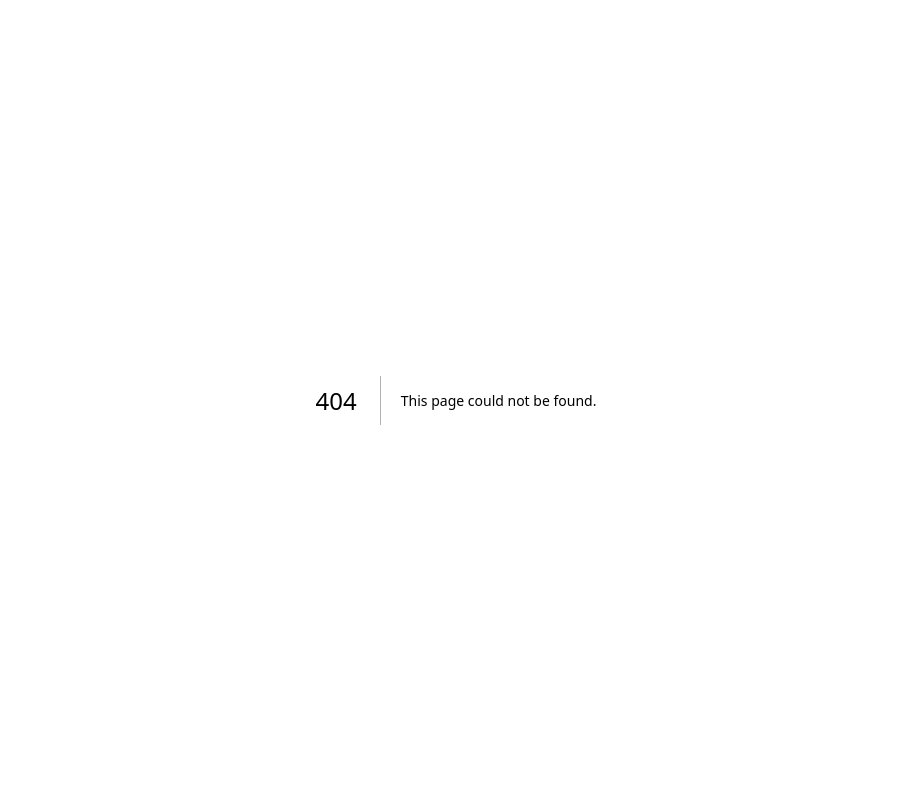
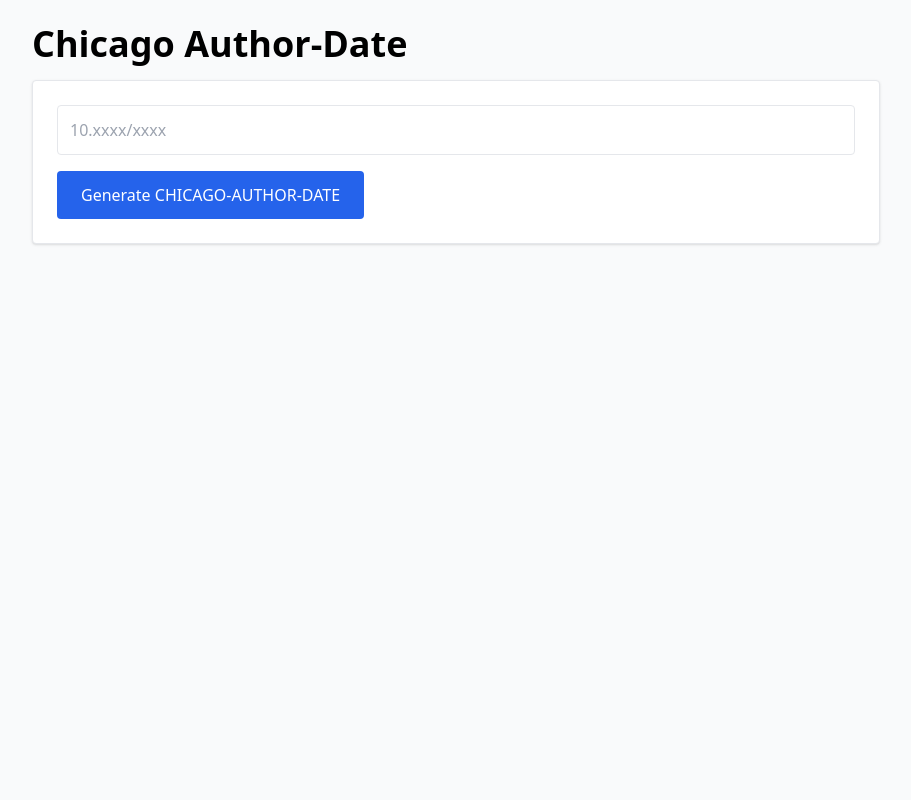
Before and after one commit to mahmoodabdm/doi2apa-15pages-fixed, a Next.js app: page /chicago-author-date in a window 1280 px wide. Before the commit this address had no page. Shown: the top 800 px of the page, without its empty margins (184-1095 px from the left). Built offline with nearby package versions, Linux system fonts and the light colour scheme.

Commit message:
Add files via upload

```diff
--- a/app/apa-7th/page.tsx
+++ b/app/chicago-author-date/page.tsx
@@ -23,10 +23,10 @@ export default function Page() {
   return (
     <main className="min-h-screen bg-gray-50">
       <div className="max-w-4xl mx-auto p-6">
-        <h1 className="text-4xl font-bold mb-4">APA 7th Citation Generator</h1>
+        <h1 className="text-4xl font-bold mb-4">Chicago Author-Date</h1>
         <div className="bg-white p-6 rounded shadow border">
           <input value={doi} onChange={e=>setDoi(e.target.value)} placeholder="10.xxxx/xxxx" className="w-full p-3 border rounded mb-4" />
-          <button onClick={generate} className="bg-blue-600 text-white px-6 py-3 rounded">{loading?"Loading...":"Generate APA-7TH"}</button>
+          <button onClick={generate} className="bg-blue-600 text-white px-6 py-3 rounded">{loading?"Loading...":"Generate CHICAGO-AUTHOR-DATE"}</button>
           {result && <div className="mt-4 p-4 bg-blue-50 border rounded break-words">{result}</div>}
         </div>
       </div>
```
